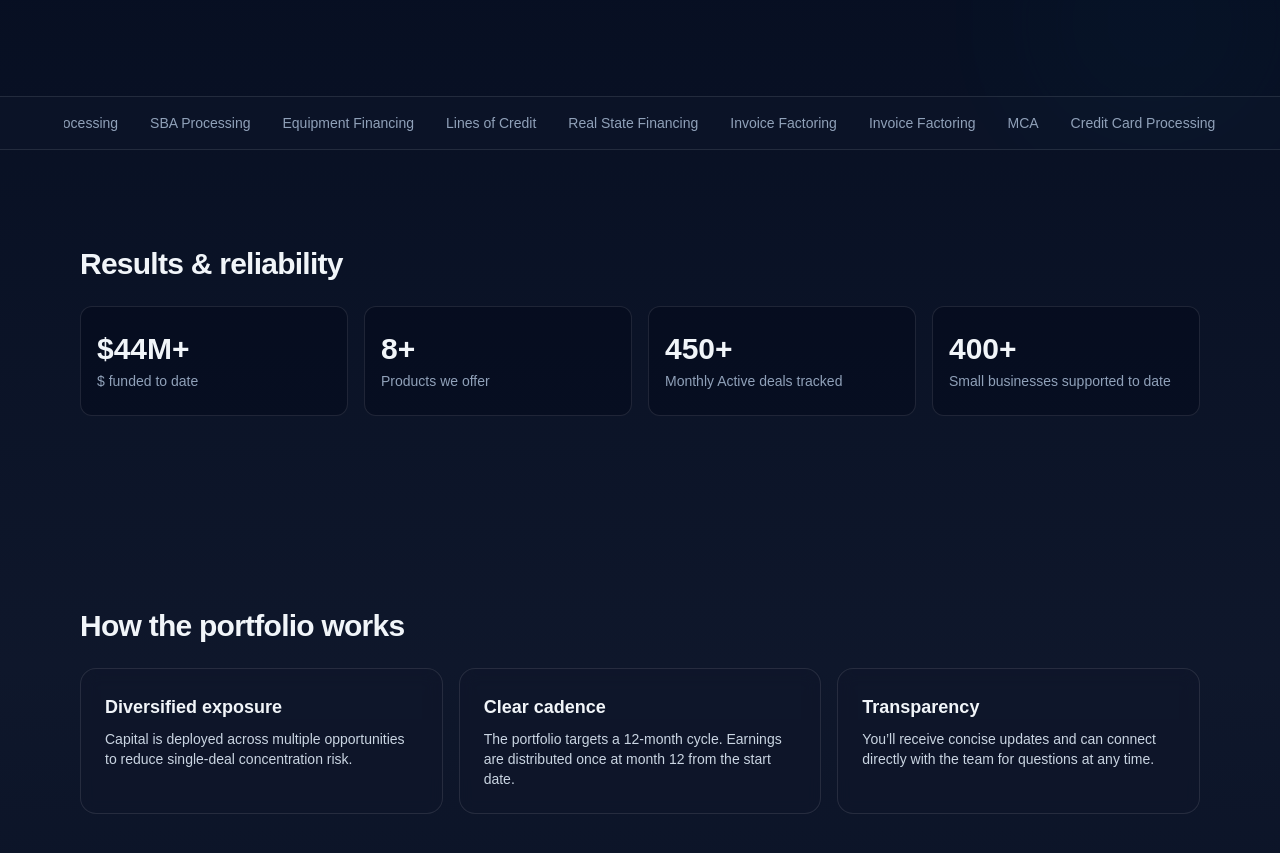
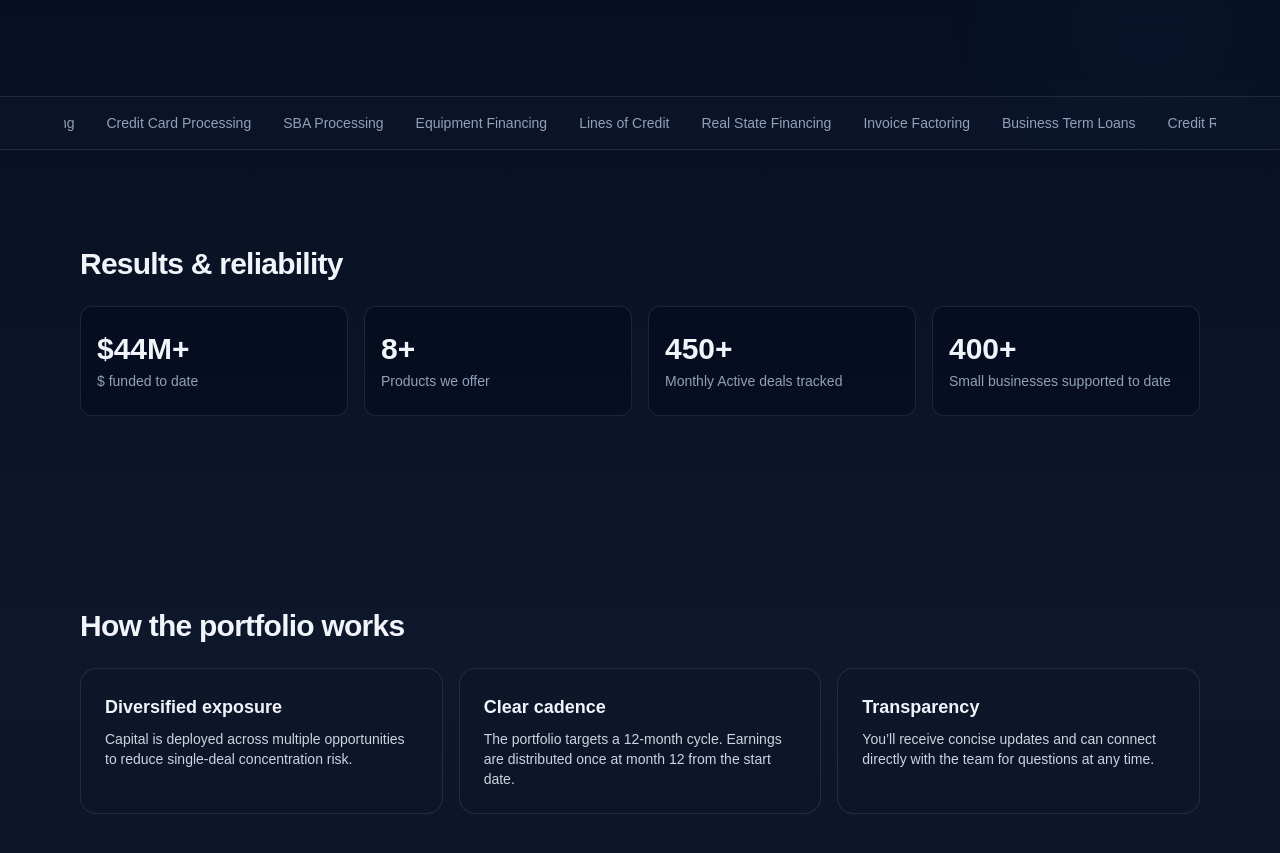
Before and after one commit to jacoking18/capnow-landing, a Next.js app: page / in a window 1280 px wide. Shown: the part 861-1714 px from the top of the page. Built offline with nearby package versions, Linux system fonts and the light colour scheme.

Commit message:
your message

```diff
--- a/app/page.tsx
+++ b/app/page.tsx
@@ -458,14 +458,15 @@ function Field({ label, children }: { label: string; children: React.ReactNode }
 
 function ProductStrip() {
   const items = [
-    "MCA",
+    "Revenue Based Financing",
     "Credit Card Processing",
     "SBA Processing",
     "Equipment Financing",
     "Lines of Credit",
     "Real State Financing",
     "Invoice Factoring",
-    "Invoice Factoring"
+    "Business Term Loans",
+    "Credit Repair"
 
 
   ];
```
